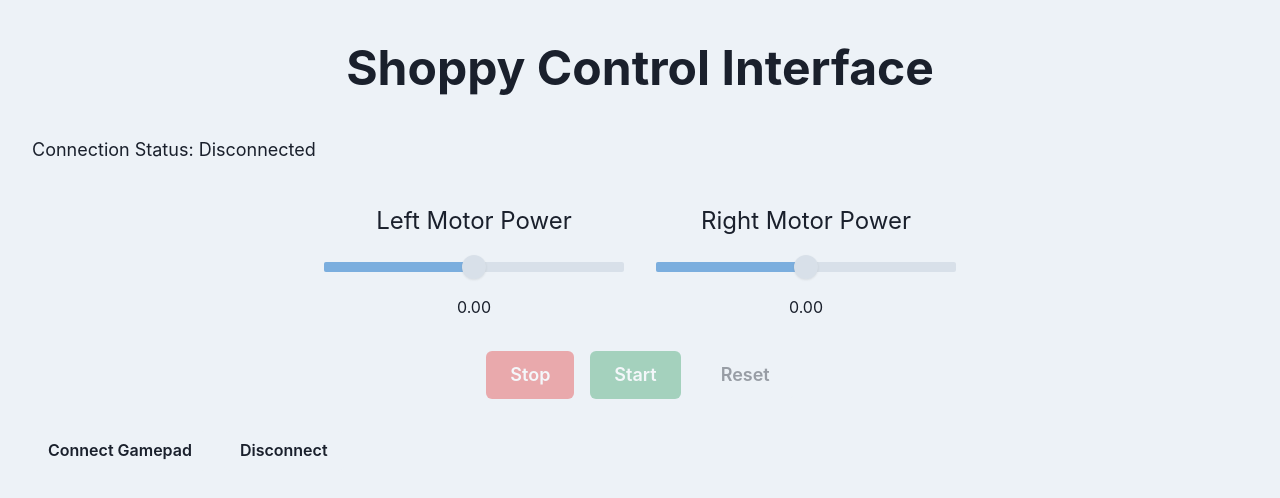
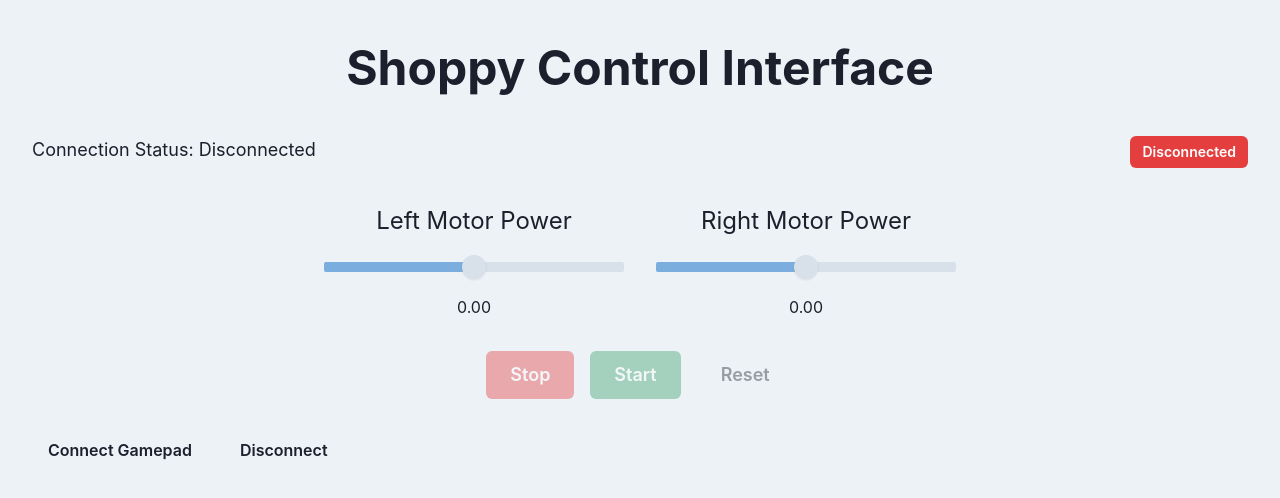
Before and after one commit to jhacksman/shoppy, a React (Create React App) app in the folder frontend/: page / in a window 1280 px wide. Shown: the top 498 px of the page. Built offline with nearby package versions, Linux system fonts and the light colour scheme; no server answers.

Commit message:
Implement Connectivity Status Indicator with color change and 1-second delay

```diff
--- a/frontend/src/App.js
+++ b/frontend/src/App.js
@@ -69,6 +69,16 @@ function App() {
       socket.off('connection_status');
     };
   }, []);
+
+  useEffect(() => {
+    let timer;
+    if (!isConnected) {
+      timer = setTimeout(() => {
+        setIsConnected(false);
+      }, 1000);
+    }
+    return () => clearTimeout(timer);
+  }, [isConnected]);
 
   const handleControlInputChange = useCallback((value, motor) => {
     if (isConnected) {
@@ -201,8 +211,17 @@ function App() {
       <Box minH="100vh" bg={bgColor} color={textColor} p={[4, 6, 8]}>
         <VStack spacing={8} align="stretch">
           <Text fontSize={["3xl", "4xl", "5xl"]} fontWeight="bold" textAlign="center">Shoppy Control Interface</Text>
-          <Box>
+          <Box position="relative">
             <Text fontSize="lg" mb={2}>Connection Status: {isConnected ? 'Connected' : 'Disconnected'}</Text>
+            <Button
+              position="absolute"
+              top="0"
+              right="0"
+              size="sm"
+              colorScheme={isConnected ? "green" : "red"}
+            >
+              {isConnected ? "Connected" : "Disconnected"}
+            </Button>
             {gradualStop && (
               <Alert status="warning" mb={4}>
                 <AlertIcon />
```
